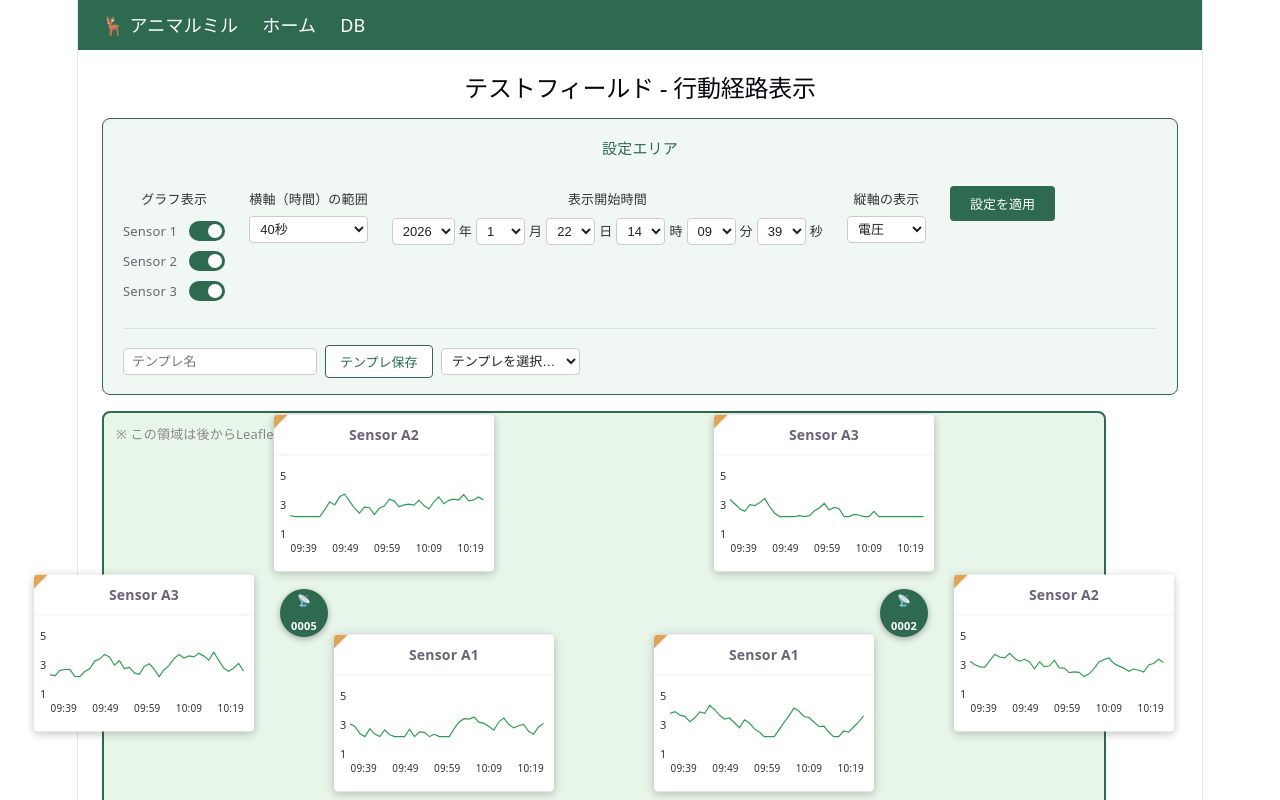
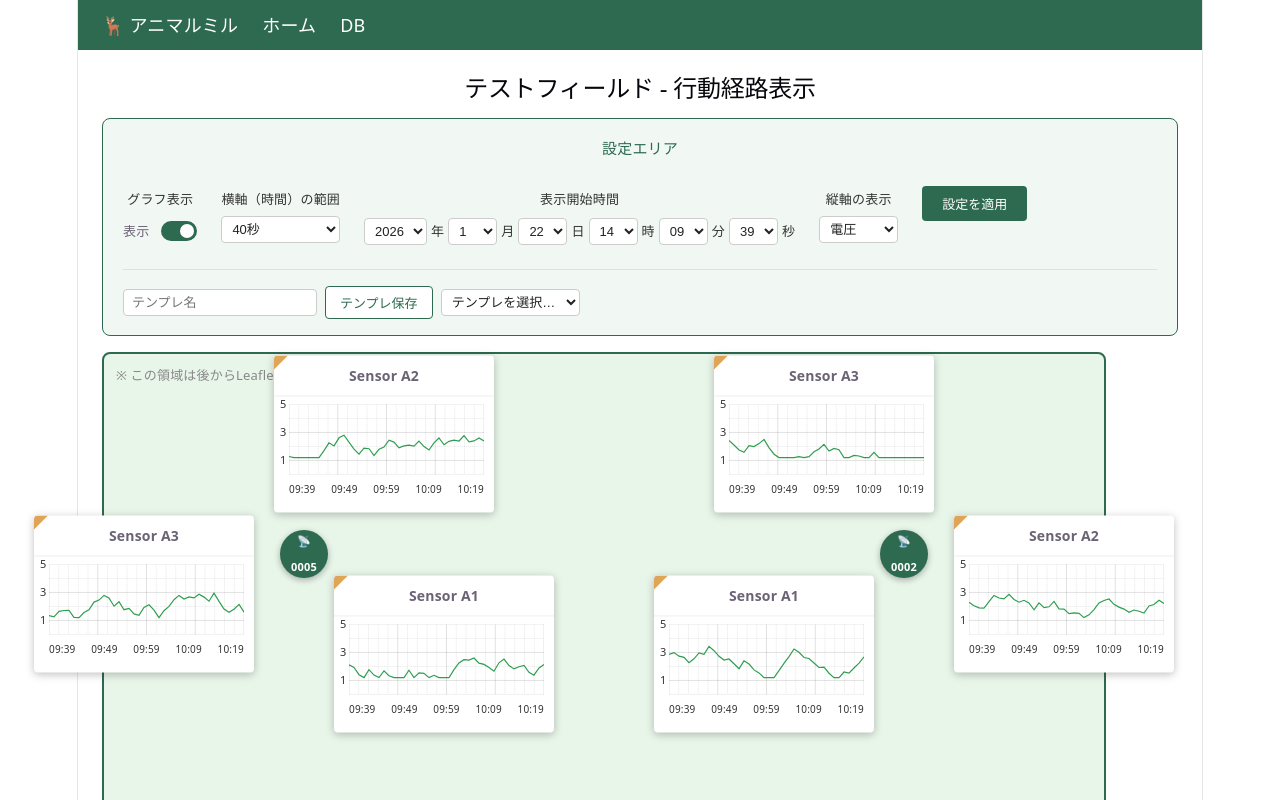
Before and after one commit to ShouSawa/AnimalMiru, a React (Vite) app in the folder frontend/: page / in a window 1280 px wide. Shown: the top 800 px of the page. Built offline with nearby package versions, Linux system fonts and the light colour scheme.

Commit message:
グラフデザイン変更，CLAUDE.md追加

```diff
--- a/frontend/src/components/SensorChart.jsx
+++ b/frontend/src/components/SensorChart.jsx
@@ -34,6 +34,9 @@ function formatClockTick(date) {
 }
 
 const X_AXIS_TICK_COUNT = 5;
+const Y_MIN_VOLTAGE = 0;
+const Y_MAX_VOLTAGE = 5;
+const X_MINOR_DIVISIONS_PER_TICK = 5; // 目盛り間をさらに何分割して細かいグリッドを引くか
 
 export default function SensorChart({
   label = "Sensor",
@@ -76,15 +79,40 @@ export default function SensorChart({
     timeTicks.push(formatClockTick(tickDate));
   }
 
+  // 横線: 1V刻みでグリッドを引き、目盛り値と最低電圧(0V)の位置だけ実線にする
+  const yGridLines = [];
+  for (let v = Y_MIN_VOLTAGE; v <= Y_MAX_VOLTAGE; v++) {
+    yGridLines.push({
+      y: height - (v / Y_MAX_VOLTAGE) * height,
+      isMajor: v === Y_MIN_VOLTAGE || yTicks.includes(v),
+    });
+  }
+
+  // 縦線: 目盛り間をさらに分割して細かいグリッドを引き、目盛り(最低時間=開始時刻を含む)の位置だけ実線にする
+  const xMinorCount = (X_AXIS_TICK_COUNT - 1) * X_MINOR_DIVISIONS_PER_TICK;
+  const xGridLines = [];
+  for (let j = 0; j <= xMinorCount; j++) {
+    xGridLines.push({
+      x: (j / xMinorCount) * width,
+      isMajor: j % X_MINOR_DIVISIONS_PER_TICK === 0,
+    });
+  }
+
   return (
     <div className={styles.card} style={{ "--top": top, "--left": left }}>
       <div className={styles.corner} />
       <div className={styles.header}>{label}</div>
       <div className={styles.body}>
         <div className={styles.yAxis}>
-          {yTicks.map((t) => (
-            <span key={t}>{formatTick(t, valueUnit)}</span>
-          ))}
+          {yTicks.map((t) => {
+            const topPercent =
+              ((Y_MAX_VOLTAGE - t) / (Y_MAX_VOLTAGE - Y_MIN_VOLTAGE)) * 100;
+            return (
+              <span key={t} style={{ top: `${topPercent}%` }}>
+                {formatTick(t, valueUnit)}
+              </span>
+            );
+          })}
         </div>
         <div className={styles.chartArea}>
           <svg
@@ -92,6 +120,34 @@ export default function SensorChart({
             preserveAspectRatio="none"
             className={styles.svg}
           >
+            {yGridLines.map(({ y, isMajor }, i) => (
+              <line
+                key={`y-grid-${i}`}
+                x1={0}
+                y1={y}
+                x2={width}
+                y2={y}
+                stroke="#000"
+                strokeWidth="0.4"
+                strokeOpacity={isMajor ? 0.3 : 0.18}
+                strokeDasharray={isMajor ? undefined : "0.6,1.4"}
+                strokeLinecap="round"
+              />
+            ))}
+            {xGridLines.map(({ x, isMajor }, i) => (
+              <line
+                key={`x-grid-${i}`}
+                x1={x}
+                y1={0}
+                x2={x}
+                y2={height}
+                stroke="#000"
+                strokeWidth="0.4"
+                strokeOpacity={isMajor ? 0.3 : 0.18}
+                strokeDasharray={isMajor ? undefined : "0.6,1.4"}
+                strokeLinecap="round"
+              />
+            ))}
             <path d={path} fill="none" stroke="#2d9e4f" strokeWidth="1.2" />
           </svg>
           <div className={styles.xAxis}>
--- a/frontend/src/components/SensorChart.module.css
+++ b/frontend/src/components/SensorChart.module.css
@@ -36,12 +36,20 @@
 }
 
 .yAxis {
-  display: flex;
-  flex-direction: column;
-  justify-content: space-between;
+  position: relative;
+  flex: 0 0 5px;
+  height: 70px;
+  margin-bottom: 14px;
   font-size: 11px;
   color: #333;
-  padding-bottom: 14px;
+}
+
+.yAxis span {
+  position: absolute;
+  left: 0;
+  right: 0;
+  transform: translateY(-50%);
+  text-align: right;
 }
 
 .chartArea {
--- a/frontend/src/components/SettingsPanel.jsx
+++ b/frontend/src/components/SettingsPanel.jsx
@@ -27,11 +27,11 @@ export default function SettingsPanel({ onApply }) {
   const [templates, setTemplates] = useState(loadTemplates);
   const [templateName, setTemplateName] = useState("");
 
-  const toggleSensor = (i) => {
-    setDraft((prev) => ({
-      ...prev,
-      sensorVisibility: { ...prev.sensorVisibility, [i]: !prev.sensorVisibility[i] },
-    }));
+  // 表示ON/OFFは「設定を適用」を待たず即座に反映する
+  const toggleCharts = () => {
+    const next = { ...draft, chartsVisible: !draft.chartsVisible };
+    setDraft(next);
+    onApply(next);
   };
 
   const updateStartField = (field, rawValue) => {
@@ -63,8 +63,10 @@ export default function SettingsPanel({ onApply }) {
     if (idx === "") return;
     const template = templates[Number(idx)];
     if (!template) return;
-    setDraft(template.settings);
-    onApply(template.settings);
+    // 古い形式で保存されたテンプレートに項目が足りない場合はデフォルト値で補完する
+    const settings = { ...DEFAULT_SETTINGS, ...template.settings };
+    setDraft(settings);
+    onApply(settings);
   };
 
   const { year, month, day, hour, minute, second } = draft.startDateTime;
@@ -75,21 +77,17 @@ export default function SettingsPanel({ onApply }) {
 
       <div className={styles.section}>
         <div className={styles.sectionTitle}>グラフ表示</div>
-        <div className={styles.toggleList}>
-          {[1, 2, 3].map((i) => (
-            <div className={styles.toggleRow} key={i}>
-              <span>Sensor {i}</span>
+        <div className={styles.toggleRow}>
+          <span>表示</span>
           <label className={styles.toggleSwitch}>
             <input
               type="checkbox"
               className={styles.toggleInput}
-                  checked={draft.sensorVisibility[i]}
-                  onChange={() => toggleSensor(i)}
+              checked={draft.chartsVisible}
+              onChange={toggleCharts}
             />
             <span className={styles.toggleSlider} />
           </label>
-            </div>
-          ))}
         </div>
       </div>
 
--- a/frontend/src/components/SettingsPanel.module.css
+++ b/frontend/src/components/SettingsPanel.module.css
@@ -45,12 +45,6 @@
   background: white;
   color: #222;
   color-scheme: light;
-}
-
-.toggleList {
-  display: flex;
-  flex-direction: column;
-  gap: 4px;
 }
 
 .toggleRow {
--- a/frontend/src/components/sensorSettings.js
+++ b/frontend/src/components/sensorSettings.js
@@ -17,7 +17,7 @@ export const VALUE_UNIT_OPTIONS = [
 ];
 
 export const DEFAULT_SETTINGS = {
-  sensorVisibility: { 1: true, 2: true, 3: true },
+  chartsVisible: true,
   timeRangeSeconds: 40,
   startDateTime: { year: 2026, month: 1, day: 22, hour: 14, minute: 9, second: 39 },
   valueUnit: "voltage",
--- a/frontend/src/pages/Home.jsx
+++ b/frontend/src/pages/Home.jsx
@@ -88,7 +88,7 @@ export default function Home() {
         {/* 各センサ値グラフ（枠のみ・ダミーデータ表示。実データ配線は後で行う） */}
         {nodes.map((node) =>
           node.charts.map((pos, i) =>
-            appliedSettings.sensorVisibility[i + 1] ? (
+            appliedSettings.chartsVisible ? (
               <SensorChart
                 key={`${node.node_id}-${i}`}
                 label={`Sensor A${i + 1}`}
```
Also changed, not shown: 1 other file (tests, documents, lock files or other folders). Lines whose indentation alone changed are shown as unchanged.
